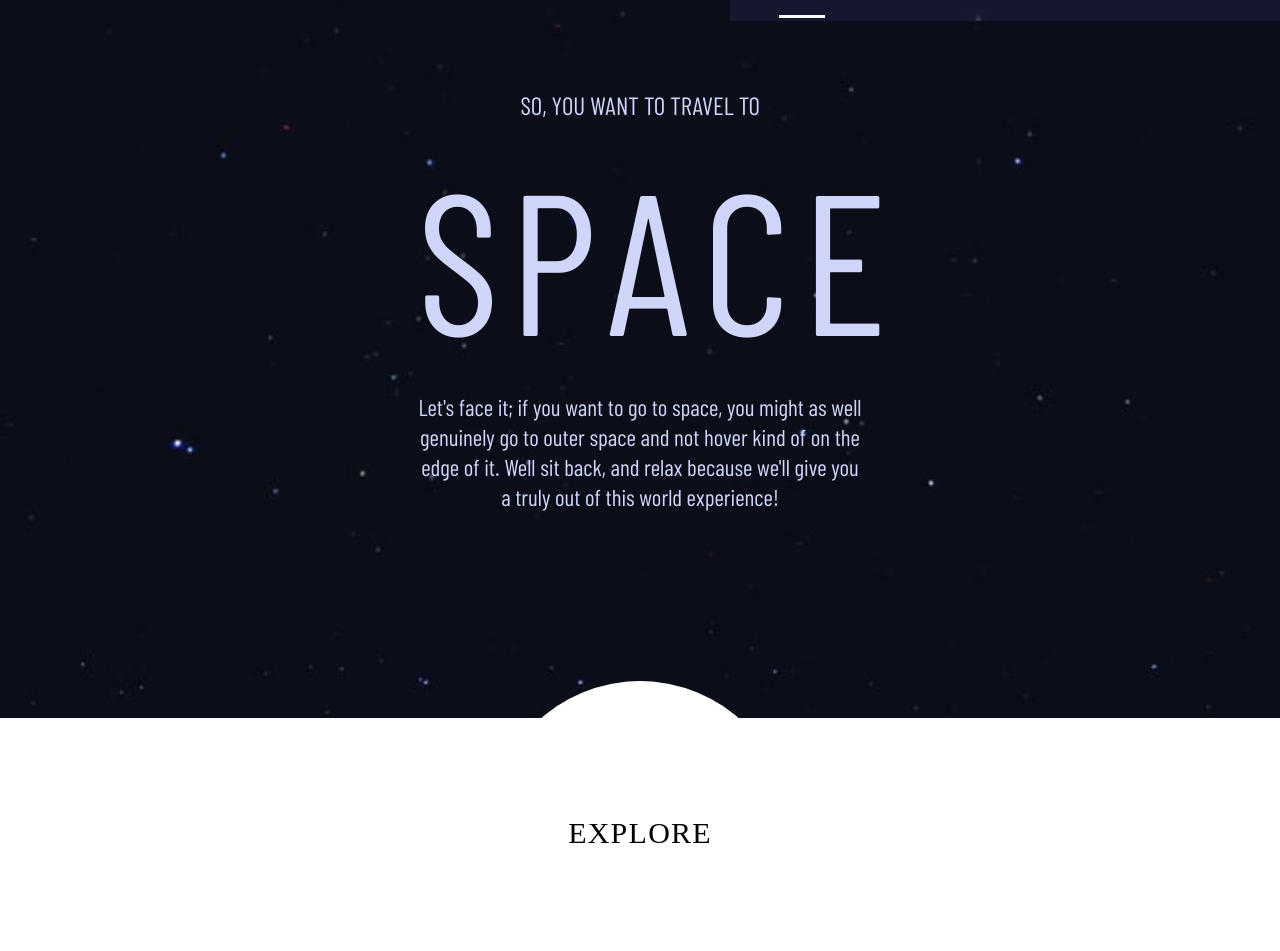
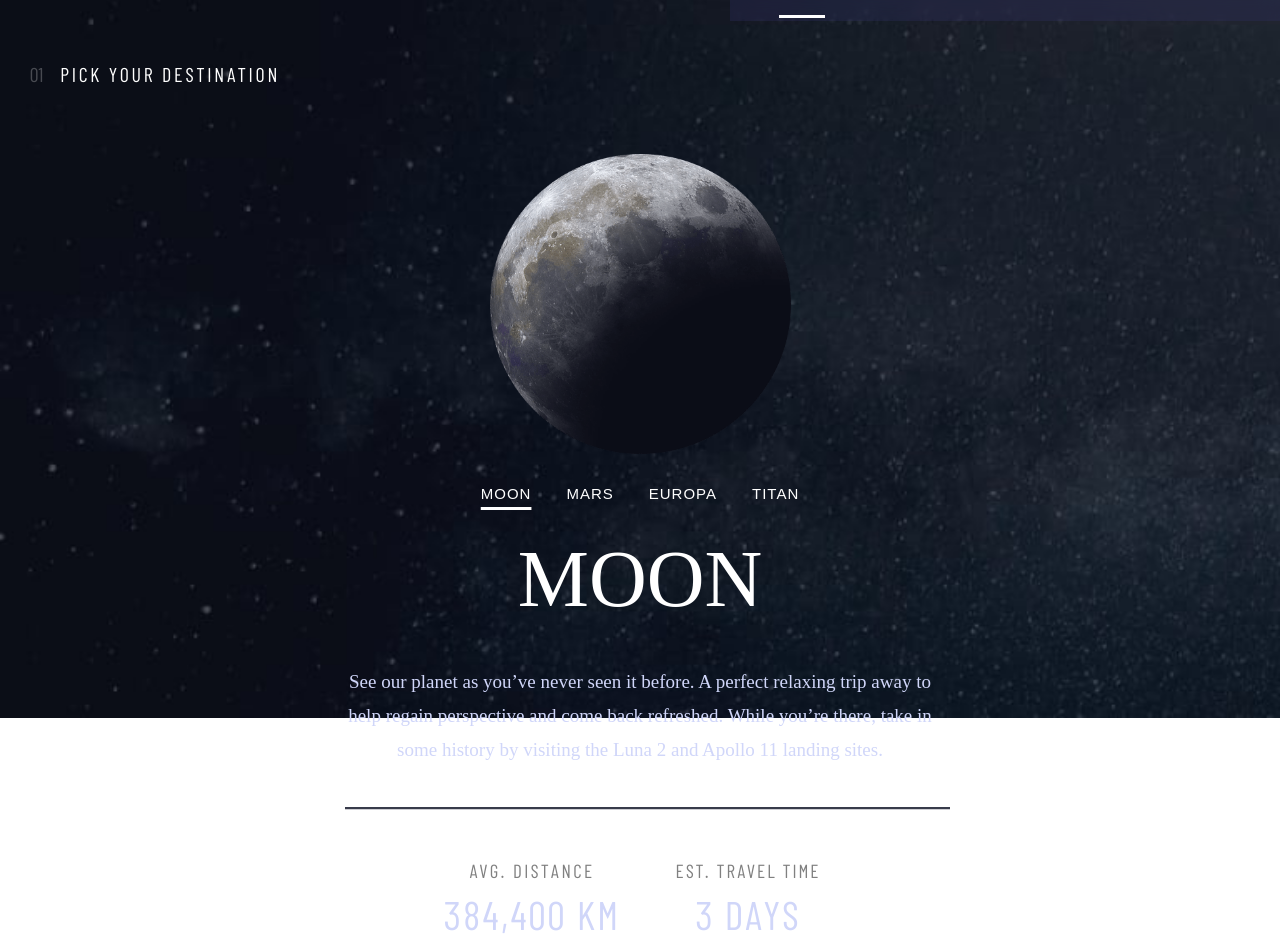
Before and after one commit to SonTonyD/Space-tourism-multi-page-website, an Angular app: page / in a window 1280 px wide. Shown: the part 81-1032 px from the top of the page. Built offline with nearby package versions, Linux system fonts and the light colour scheme.

Commit message:
tablet design: destinationPage OK

```diff
--- a/src/app/app.component.ts
+++ b/src/app/app.component.ts
@@ -11,7 +11,7 @@ export class AppComponent implements AfterViewInit {
   @ViewChild('screen') containerElement!: ElementRef;
 
   isMenuOpen = false;
-  currentPage = "home";
+  currentPage = "destination";
 
   constructor(private renderer : Renderer2) { }
 
--- a/src/app/destination/destination.component.css
+++ b/src/app/destination/destination.component.css
@@ -21,7 +21,6 @@
     width: 100%;
     background-repeat:no-repeat;
     background-size: cover;
-
 }
 
 
@@ -113,6 +112,10 @@
     height: 5px;
 }
 
+.tablet-line {
+    display: none;
+}
+
 .average-distance {
     margin-top: 50px;
     width: 216px;
@@ -185,3 +188,197 @@
     color: #D0D6F9;
     margin-top: 12px;
 }
+
+@media(min-width: 500px) {
+    .background {
+        background-image: url("/assets/assets/destination/background-destination-tablet.jpg");
+        margin-top: -97px;
+    }
+
+    .pick-your-destination {
+        margin-top: 120px;
+        padding-top: 50px;
+        padding-left: 30px;
+        display: flex;
+        justify-content: left;
+    }
+
+    .pick-your-destination .number {
+        font-family: 'Barlow Condensed';
+        color: white;
+        font-size: 20px;
+        text-transform: uppercase;
+        opacity: 0.25;
+        line-height: 19px;
+    }
+
+    .pick-your-destination .text-pick-your-destination {
+        font-family: 'Barlow Condensed';
+        color: white;
+        font-size: 20px;
+        font-weight: 400px;
+        text-transform: uppercase;
+        margin-left: 17px;
+        line-height: 19px;
+        letter-spacing: 2.7px;
+    }
+
+    .planet-image {
+        display: block;
+        margin-left: auto;
+        margin-right: auto;
+        width: 300px;
+        height: 300px;
+        margin-top: 70px;
+    }
+
+    img {
+        width: 301px;
+        height: 300px;
+    }
+
+    .planet-navigation {
+        display: flex;
+        justify-content: center;
+        column-gap: 35px;
+        margin-top: 30px;
+    }
+    .planet-navigation button {
+        font-size: 15px;
+        text-transform: uppercase;
+        list-style-type: none;
+        color: white;
+        background: transparent;
+        border: none;
+        letter-spacing: 1px;
+        line-height: 19px;
+
+    }
+
+    .planet-name {
+        font-family: 'Bellefair';
+        font-style: normal;
+        font-weight: 200px;
+        font-size: 80px;
+        line-height: 92px;
+        text-align: center;
+        color: #FFFFFF;
+        text-transform: uppercase;
+        font-family: 'Bellefair';
+        margin-top: 30px;
+    }
+
+    .planet-description {
+        font-family: 'Barlow';
+        font-style: normal;
+        font-weight: 400;
+        font-size: 19px;
+        line-height: 34px;
+
+        text-align: center;
+
+        color: #D0D6F9;
+        width: 600px;
+        margin-left: auto;
+        margin-right: auto;
+        margin-top: 40px;
+    }
+
+    .divider {
+        display: block;
+        margin-left: auto;
+        margin-right: auto;
+        width: 620px;
+        margin-top: 40px;
+        height: 5px;
+    }
+
+    svg {
+        width: 620px;
+    }
+
+    .mobile-line {
+        display: none;
+    }
+    .tablet-line {
+        display: block;
+    }
+
+    .bottom-planet-info {
+        display: flex;
+        justify-content: center;
+    }
+
+    .average-distance {
+        margin-top: 50px;
+        width: 216px;
+        margin-left: 0px;
+        margin-right: 0px;
+    }
+
+    .average-distance .text {
+        font-family: 'Barlow Condensed';
+        font-style: normal;
+        font-weight: 400;
+        font-size: 19px;
+        line-height: 17px;
+
+        text-align: center;
+        letter-spacing: 2.3625px;
+        text-transform: uppercase;
+
+        color: grey;
+
+    }
+
+    .average-distance .value {
+        font-family: 'Barlow Condensed';
+        font-style: normal;
+        font-weight: 400;
+        font-size: 40px;
+        line-height: 17px;
+
+        text-align: center;
+        letter-spacing: 2.3625px;
+        text-transform: uppercase;
+
+        color: #D0D6F9;
+        margin-top: 27px;
+    }
+
+    .est-travel-time {
+        margin-top: 50px;
+        width: 216px;
+        margin-left: 0px;
+        margin-right: 0px;
+    }
+
+    .est-travel-time .text {
+        font-family: 'Barlow Condensed';
+        font-style: normal;
+        font-weight: 400;
+        font-size: 19px;
+        line-height: 17px;
+
+        text-align: center;
+        letter-spacing: 2.0px;
+        text-transform: uppercase;
+
+        color: grey;
+    }
+
+    .est-travel-time .value {
+        font-family: 'Barlow Condensed';
+        font-style: normal;
+        font-weight: 400;
+        font-size: 40px;
+        line-height: 17px;
+
+        text-align: center;
+        letter-spacing: 2.0px;
+        text-transform: uppercase;
+
+        color: #D0D6F9;
+        margin-top: 27px;
+    }
+}
--- a/src/app/destination/destination.component.html
+++ b/src/app/destination/destination.component.html
@@ -18,10 +18,13 @@
     <div class="divider">
         <svg width="320">
             <g>
-                <line x1="15" y1="1" x2="400" y2="1" stroke="#383B4B" stroke-width="1%" />
+                <line class="mobile-line" x1="15" y1="1" x2="400" y2="1" stroke="#383B4B" stroke-width="1%" />
+                <line class="tablet-line" x1="15" y1="1" x2="620" y2="1" stroke="#383B4B" stroke-width="0.5%" />
             </g>
         </svg>
     </div>
+
+    <div class="bottom-planet-info">
         <div class="average-distance">
             <div class="text">avg. distance</div>
             <div class="value">{{currentDistance}}</div>
@@ -31,3 +34,5 @@
             <div class="value">{{currentTravel}}</div>
         </div>
     </div>
+
+</div>
--- a/src/app/menu/menu.component.ts
+++ b/src/app/menu/menu.component.ts
@@ -96,6 +96,7 @@ export class MenuComponent implements OnInit, AfterViewInit, OnChanges {
 
 
   applyUnderline(btnElementUnderline : ElementRef, btnElement1 : ElementRef, btnElement2 : ElementRef, btnElement3 : ElementRef) {
+    if (window.innerWidth > 500) {
       this.renderer.setStyle(btnElementUnderline.nativeElement, 'text-decoration', 'underline');
       this.renderer.setStyle(btnElementUnderline.nativeElement, 'text-underline-offset', '2.35rem');
       this.renderer.setStyle(btnElementUnderline.nativeElement, 'text-decoration-thickness', '0.2rem');
@@ -107,3 +108,4 @@ export class MenuComponent implements OnInit, AfterViewInit, OnChanges {
     }
 
   }
+}
```
Lines whose indentation alone changed are shown as unchanged.
